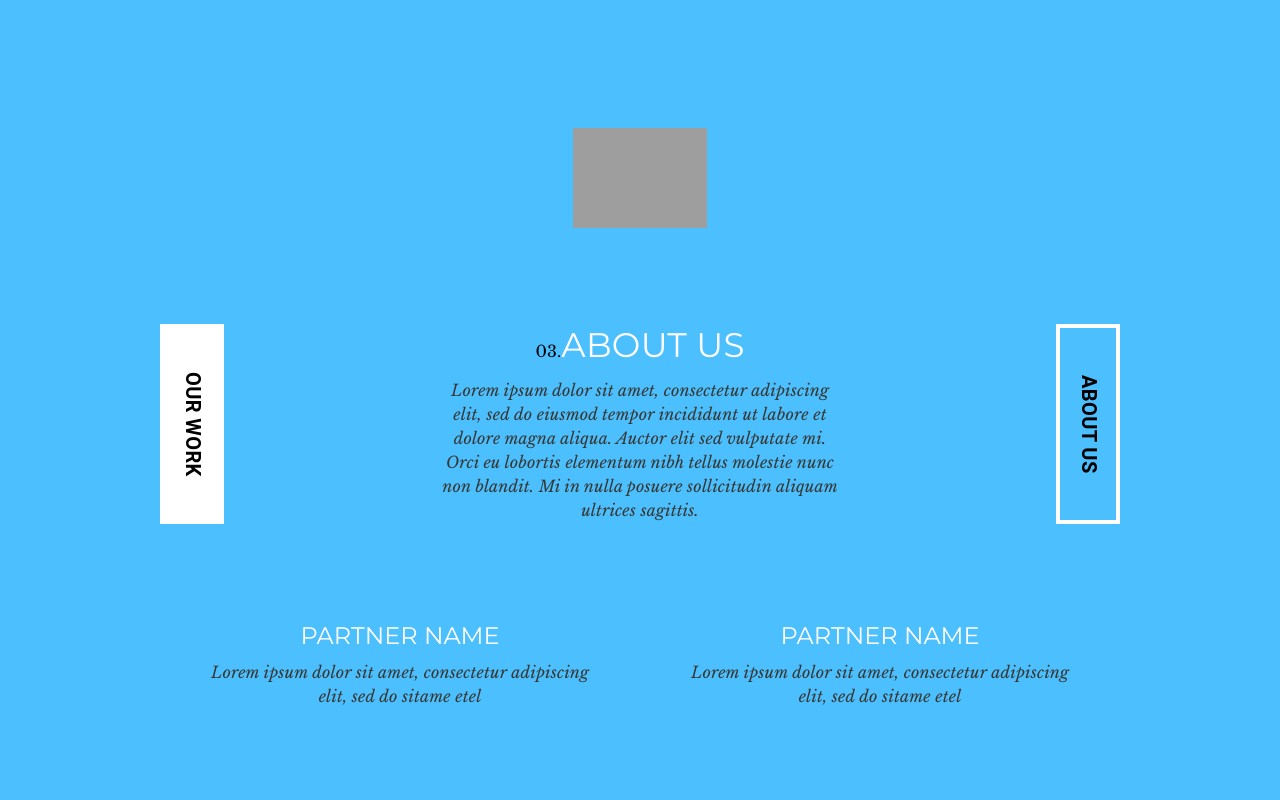
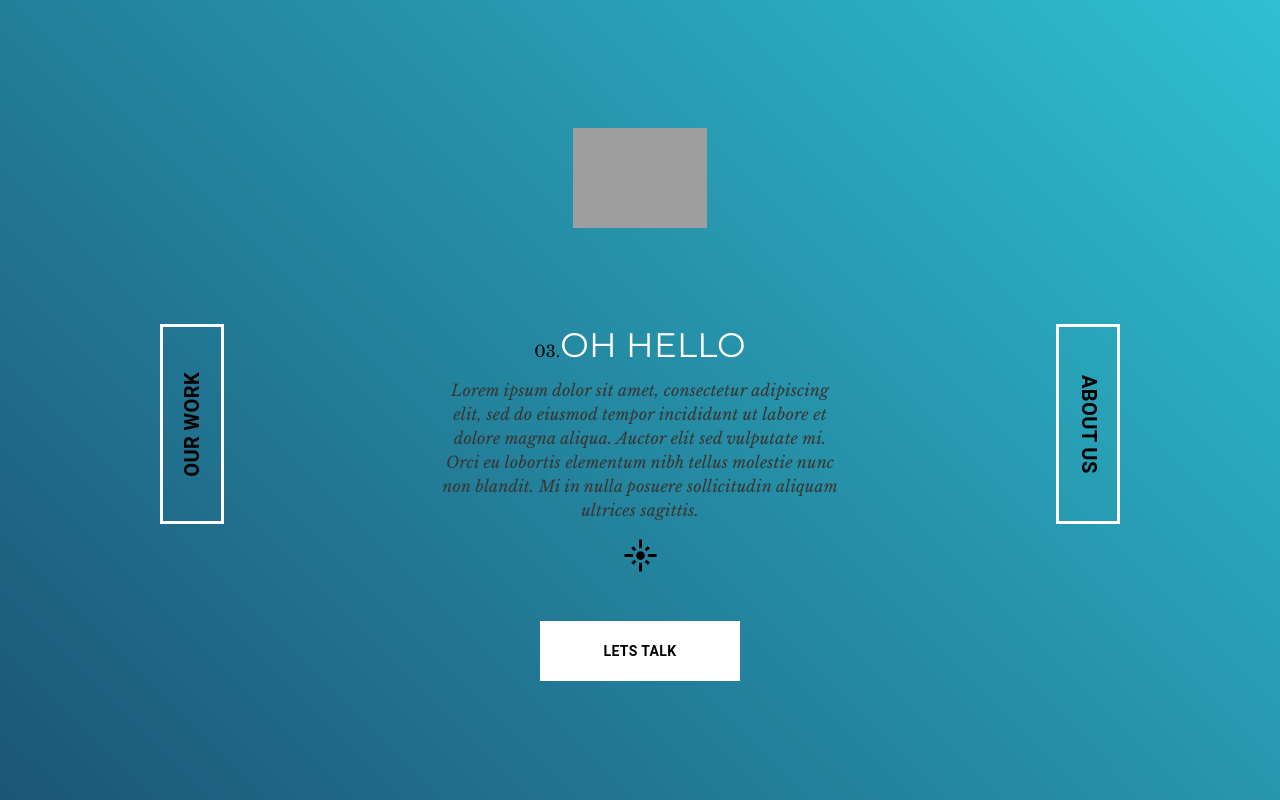
Before and after one commit to cbaron/FutureDaysWebsite, a React app in the folder apps/webClient/: page / in a window 1280 px wide. Built offline with nearby package versions, Linux system fonts and the light colour scheme; grey boxes are pictures that could not be loaded.

Commit message:
gradient, button, and icon

```diff
--- a/apps/webClient/src/components/NavButton/index.tsx
+++ b/apps/webClient/src/components/NavButton/index.tsx
@@ -7,37 +7,56 @@ import { Theme } from "@material-ui/core/styles/createMuiTheme";
 interface Props {
   route: string;
   text: string;
+  vertical: boolean;
 }
 
 const useStyles = makeStyles((theme: Theme) => ({
-  ourWork: {
-    backgroundColor: "white",
+  verticalBtn: {
+    backgroundColor: "transparent",
     borderRadius: 0,
+    border: "solid 3px white",
     width: 60,
     height: 200,
   },
-  aboutUs: {
-    backgroundColor: "transparent",
+  horizontalBtn: {
+    backgroundColor: "white",
     borderRadius: 0,
-    border: "solid 4px white",
-    width: 60,
-    height: 200,
+    width: 200,
+    height: 60,
+    "&:hover": {
+      backgroundColor: "white",
+    },
   },
-  buttonLabel: {
+  verticalLabelRight: {
     writingMode: "vertical-rl",
     textOrientation: "sideways",
     fontSize: 20,
     textTransform: "uppercase",
   },
+  verticalLabelLeft: {
+    writingMode: "vertical-rl",
+    textOrientation: "sideways",
+    fontSize: 20,
+    textTransform: "uppercase",
+    transform: "rotate(-180deg)",
+  },
 }));
 
-const NavButton: React.FC<Props> = ({ route, text }) => {
+const NavButton: React.FC<Props> = ({ route, text, vertical }) => {
   const classes = useStyles();
+
+  const deriveButtonLabel = (vertical, route) => {
+    if (!vertical) return {};
+    return route === "about"
+      ? { label: classes.verticalLabelRight }
+      : { label: classes.verticalLabelLeft };
+  };
+
+  const buttonClass = vertical ? classes.verticalBtn : classes.horizontalBtn;
+  const buttonLabelOverride = deriveButtonLabel(vertical, route);
+
   return (
-    <Button
-      className={route === "about" ? classes.aboutUs : classes.ourWork}
-      classes={{ label: classes.buttonLabel }}
-    >
+    <Button className={buttonClass} classes={buttonLabelOverride}>
       <strong>{text}</strong>
     </Button>
   );
--- a/apps/webClient/src/components/View/index.tsx
+++ b/apps/webClient/src/components/View/index.tsx
@@ -7,7 +7,10 @@ interface Props {
   children: React.ReactNode;
 }
 
-const LIGHT_BLUE = "#4CBFFE";
+// placholder, should dynamically change via useLocation
+const LIGHT_BLUE = "rgb(28,85,119)";
+const GRADIENT =
+  "linear-gradient(45deg, rgba(28,85,119,1) 0%, rgba(46,192,209,1) 100%)";
 
 const useStyles = makeStyles(theme => ({
   root: {
@@ -26,6 +29,7 @@ const useStyles = makeStyles(theme => ({
   },
   pageWrapper: {
     backgroundColor: LIGHT_BLUE,
+    background: GRADIENT,
     height: "100%",
   },
   pageContainer: {
--- a/apps/webClient/src/views/Home/index.tsx
+++ b/apps/webClient/src/views/Home/index.tsx
@@ -2,7 +2,7 @@ import React from "react";
 import { makeStyles } from "@material-ui/styles";
 import Grid from "@material-ui/core/Grid";
 import Box from "@material-ui/core/Box";
-import Button from "@material-ui/core/Button";
+import FlareIcon from "@material-ui/icons/Flare";
 import Container from "@material-ui/core/Container";
 import Typography from "@material-ui/core/Typography";
 import { Theme } from "@material-ui/core/styles/createMuiTheme";
@@ -33,7 +33,7 @@ const Home: React.FC<Props> = ({}) => {
       <Box mt={12}>
         <Grid container>
           <Grid item container sm={3} justify="flex-start">
-            <NavButton route="ourwork" text="our work" />
+            <NavButton route="our-work" text="our work" vertical={true} />
           </Grid>
           <Grid item container sm={6} justify="center">
             <Container maxWidth="xs">
@@ -44,7 +44,7 @@ const Home: React.FC<Props> = ({}) => {
                   variant="h4"
                   className={classes.contrastHeader}
                 >
-                  about us
+                  oh hello
                 </Typography>
               </Grid>
               <Typography variant="body1" align="center" color="textSecondary">
@@ -56,47 +56,21 @@ const Home: React.FC<Props> = ({}) => {
                   sollicitudin aliquam ultrices sagittis.
                 </i>
               </Typography>
+              <Box mt={2}>
+                <Grid container justify="center">
+                  <FlareIcon fontSize="large" />
+                </Grid>
+              </Box>
             </Container>
           </Grid>
           <Grid item container sm={3} justify="flex-end">
-            <NavButton route="about" text="about us" />
+            <NavButton route="about" text="about us" vertical={true} />
           </Grid>
         </Grid>
       </Box>
-      <Box mt={12}>
-        <Grid container justify="space-around">
-          <Container maxWidth="xs">
-            <Typography
-              variant="h5"
-              align="center"
-              className={classes.contrastHeader}
-              gutterBottom
-            >
-              partner name
-            </Typography>
-            <Typography variant="body1" align="center" color="textSecondary">
-              <i>
-                Lorem ipsum dolor sit amet, consectetur adipiscing elit, sed do
-                sitame etel
-              </i>
-            </Typography>
-          </Container>
-          <Container maxWidth="xs">
-            <Typography
-              variant="h5"
-              align="center"
-              className={classes.contrastHeader}
-              gutterBottom
-            >
-              partner name
-            </Typography>
-            <Typography variant="body1" align="center" color="textSecondary">
-              <i>
-                Lorem ipsum dolor sit amet, consectetur adipiscing elit, sed do
-                sitame etel
-              </i>
-            </Typography>
-          </Container>
+      <Box mt={6}>
+        <Grid container justify="center">
+          <NavButton route="lets-talk" text="lets talk" vertical={false} />
         </Grid>
       </Box>
     </Box>
```
